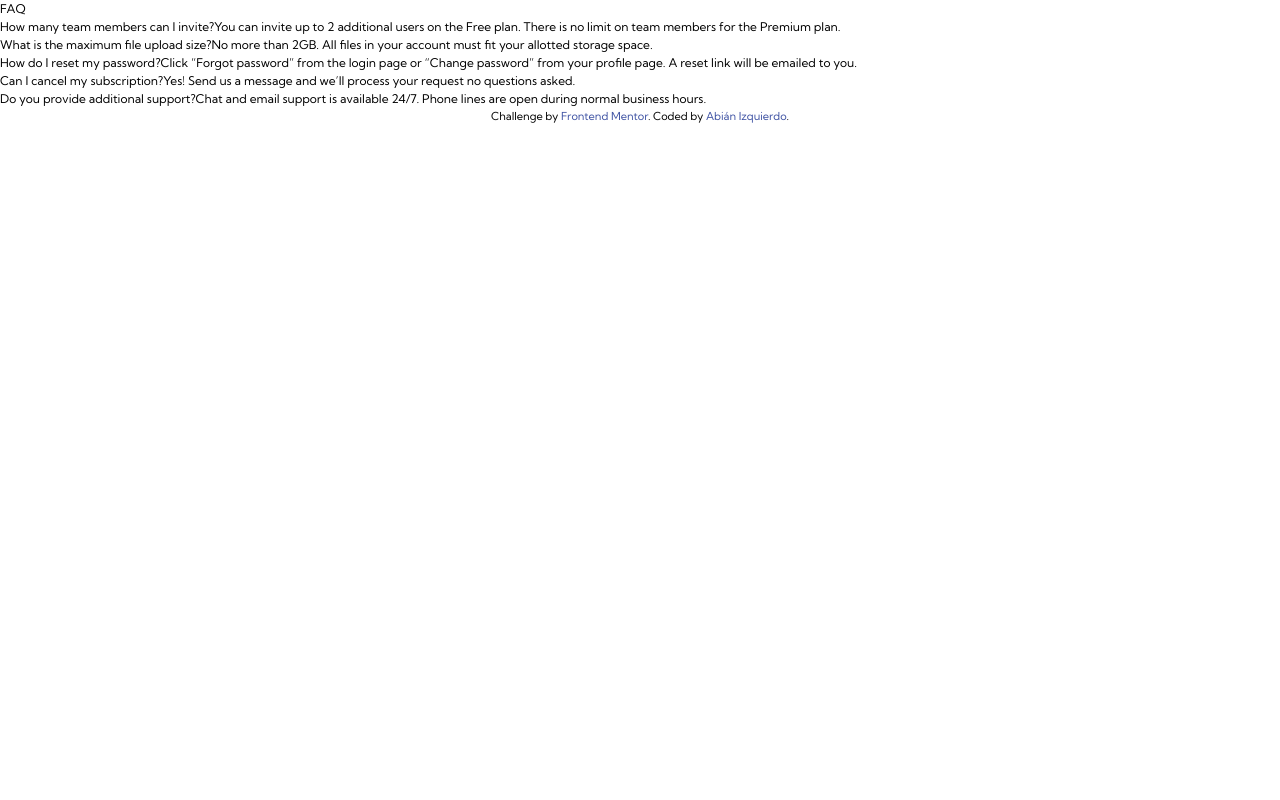
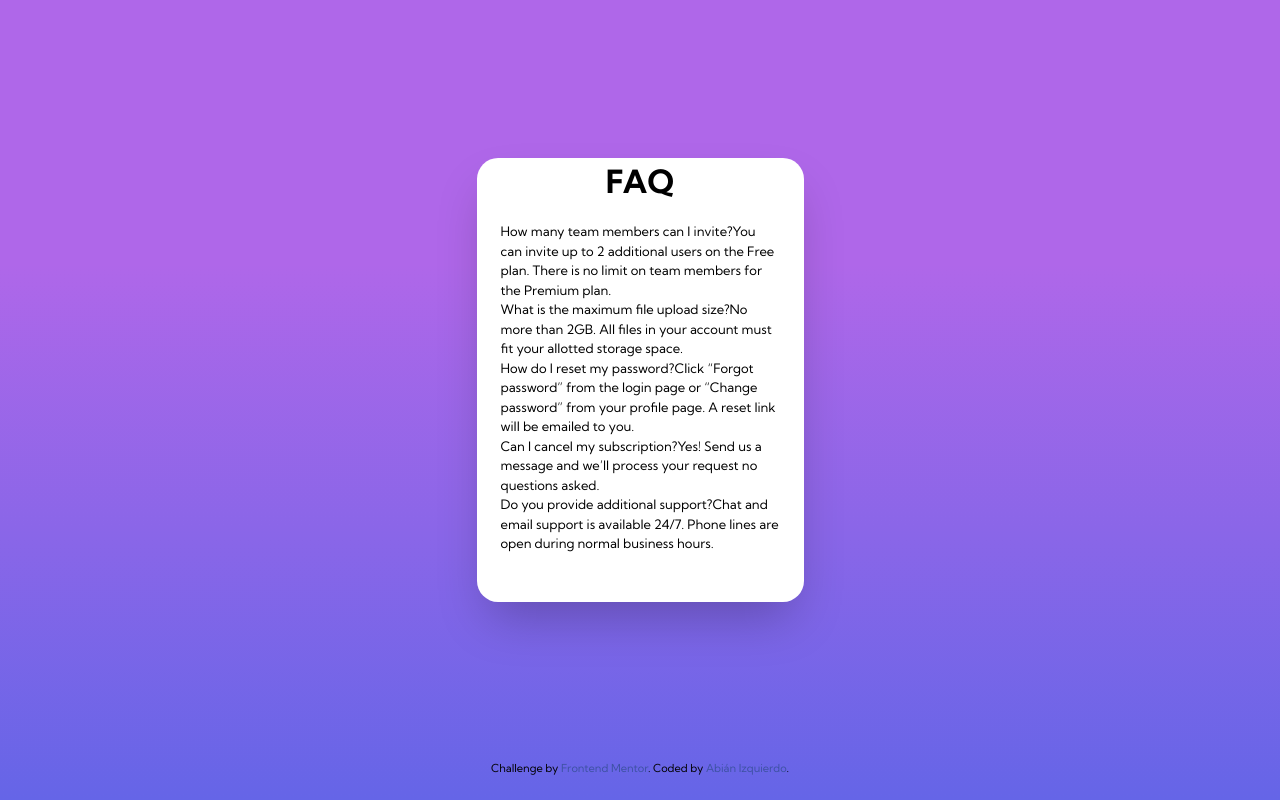
Before and after one commit to abizmo/faq-accordion-card, a React (Create React App) app: page / in a window 1280 px wide. Built offline with nearby package versions, Linux system fonts and the light colour scheme.

Commit message:
Add container style

```diff
--- a/src/components/FaqCard/index.jsx
+++ b/src/components/FaqCard/index.jsx
@@ -3,8 +3,11 @@ import React from 'react';
 import Faq from './Faq';
 
 const FaqCard = ({ faqs }) => (
-  <div>
-    <h1>FAQ</h1>
+  <div className="bg-white max-w-mobile mx-auto pb-6u px-3u rounded shadow-2xl">
+    <div className="flex flex-col items-center mb-2u">
+
+      <h1 className="text-h1 font-bold">FAQ</h1>
+    </div>
     <div>
       {
       faqs.map(({ question, answer }) => (
--- a/src/index.css
+++ b/src/index.css
@@ -3,15 +3,22 @@
 @tailwind utilities;
 
 html {
-  font-size: 12px;
+  font-size: 13px;
 }
 
 body {
   margin: 0;
-  font-family: 'Kumbh Sans',
-    sans-serif;
+  background: linear-gradient(180deg, #AF67E9 33%, #6565E7 100%);
+  font-family: 'Kumbh Sans', sans-serif;
   -webkit-font-smoothing: antialiased;
   -moz-osx-font-smoothing: grayscale;
+  height: 100vh;
+}
+
+main {
+  align-items: center;
+  display: flex;
+  height: 95%;
 }
 
 footer {
--- a/tailwind.config.js
+++ b/tailwind.config.js
@@ -4,6 +4,9 @@ module.exports = {
   ],
   theme: {
     extend: {
+      borderRadius: {
+        DEFAULT: '1.62rem',
+      },
       color: {
         desaturatedBlue: 'hsl(238, 29%, 16%)',
         softRed: 'hsl(14, 88%, 65%)',
@@ -13,6 +16,20 @@ module.exports = {
         grayishBlue: 'hsl(240, 6%, 50%)',
         lightGrayishBlue: 'hsl(240, 5%, 91%)',
       },
+      fontSize: {
+        h1: '2.46rem',
+      },
+      maxWidth: {
+        mobile: '327px',
+      },
+      spacing: {
+        '1u': '8px',
+        '2u': '16px',
+        '3u': '24px',
+        '4u': '32px',
+        '5u': '40px',
+        '6u': '48px',
+      },
     },
   },
   plugins: [],
```
